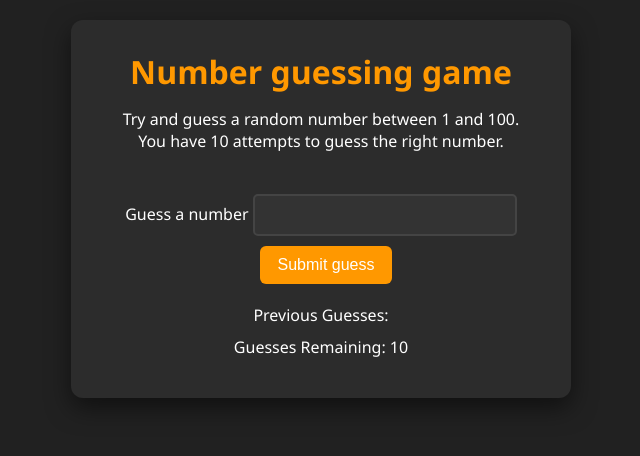
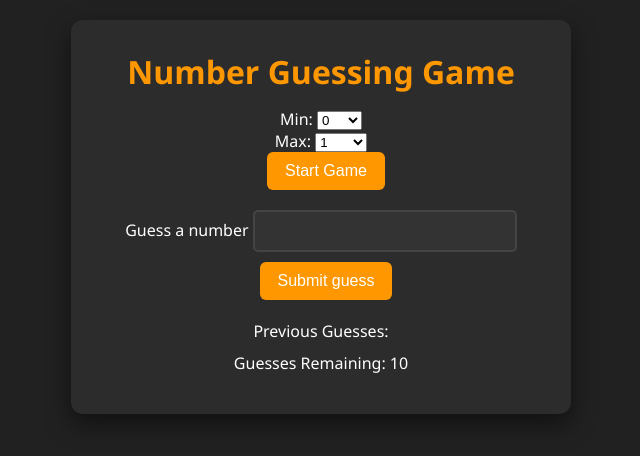
Before and after one commit to imgovind95/Guess-Number-Game, a plain HTML site: page index.html in a window 1280 px wide. Shown: the whole page, without its empty margins (319-959 px from the left). Drawn offline with Linux system fonts and the light colour scheme.

Commit message:
Update index.html

```diff
--- a/index.html
+++ b/index.html
@@ -2,24 +2,30 @@
 <html lang="en">
 <head>
   <meta charset="UTF-8" />
-  <meta name="viewport" content="width=device-width, initial-scale=1.0" />
-  <meta http-equiv="X-UA-Compatible" content="ie=edge" />
+  <meta name="viewport" content="width=device-width, initial-scale=1.0"/>
   <title>Number Guessing Game</title>
   <link rel="stylesheet" href="styles.css" />
-<!--   <link rel="stylesheet" href="../styles.css" /> -->
 </head>
-<body style="background-color:#212121; color:#fff;">
+<body>
+  <div id="wrapper">
+    <h1>Number Guessing Game</h1>
 
-  <div id="wrapper">
-    <h1>Number guessing game</h1>
-    <p>Try and guess a random number between 1 and 100.</p>
-    <p>You have 10 attempts to guess the right number.</p>
-    <br />
+    <div class="range-container">
+      <div class="range-row">
+        <label for="minSelect">Min:</label>
+        <select id="minSelect"></select>
+      </div>
+      <div class="range-row">
+        <label for="maxSelect">Max:</label>
+        <select id="maxSelect"></select>
+      </div>
+      <button id="startGameBtn" class="guessSubmit">Start Game</button>
+    </div>
 
     <form class="form">
       <label for="guessField" id="guess">Guess a number</label>
-      <input type="text" id="guessField" class="guessField" />
-      <input type="submit" id="subt" value="Submit guess" class="guessSubmit" />
+      <input type="text" id="guessField" class="guessField" disabled />
+      <input type="submit" id="subt" value="Submit guess" class="guessSubmit" disabled />
     </form>
 
     <div class="resultParas">
```
